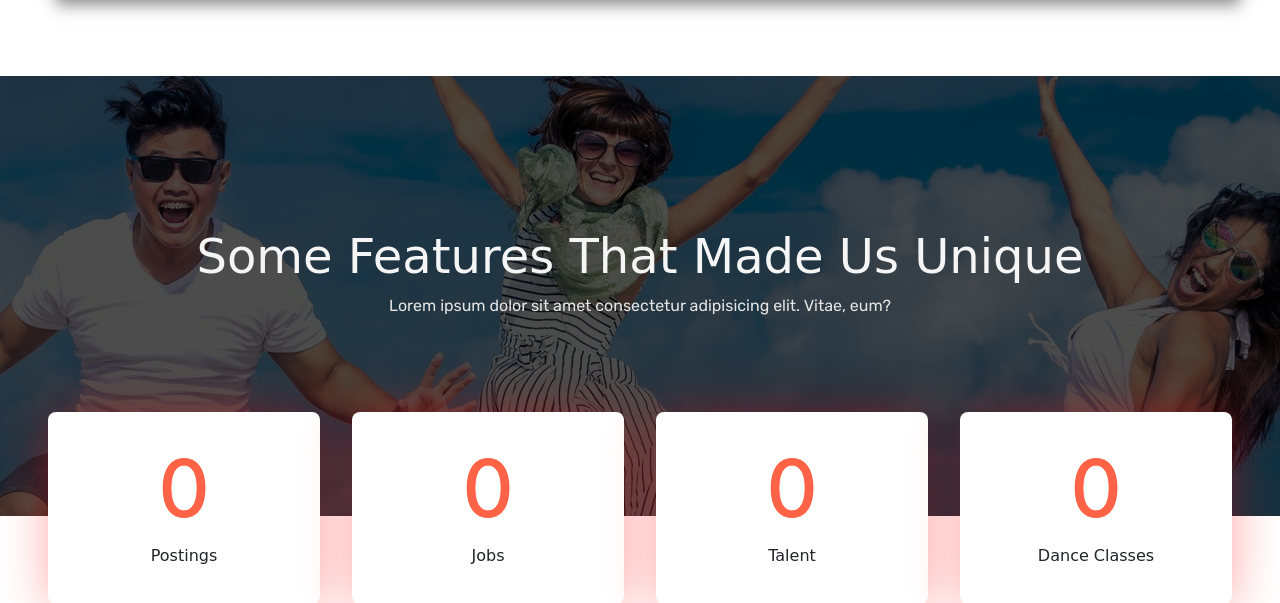
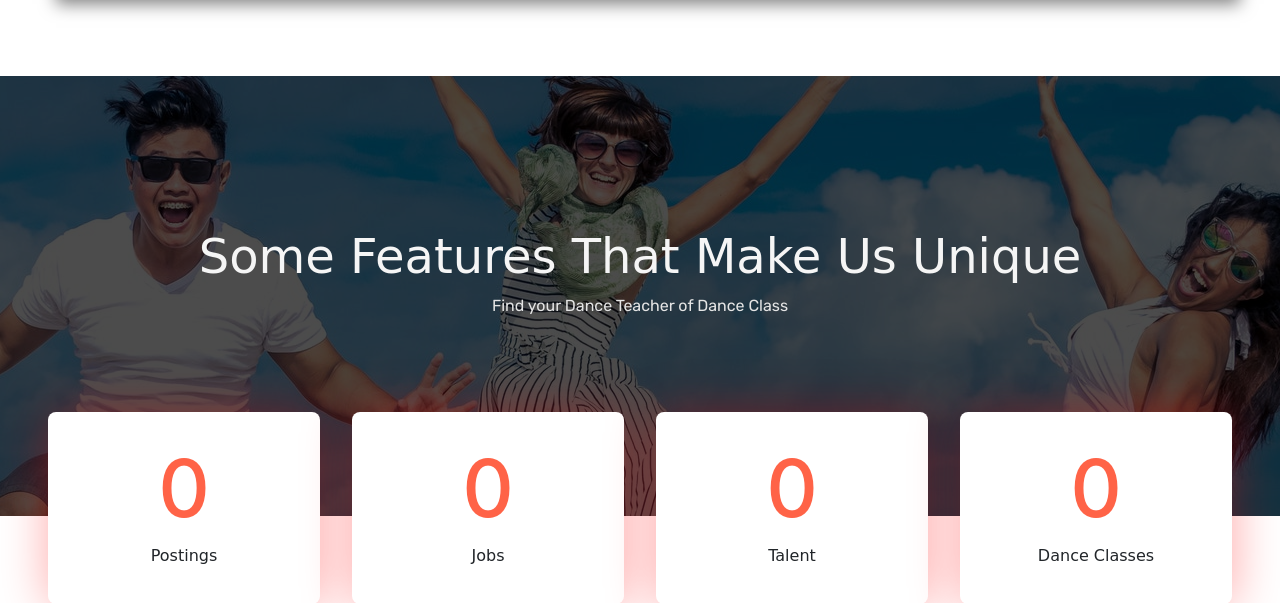
Before and after one commit to dancecentreuk/coviddancersuk, a Django app: page / in a window 1280 px wide. Shown: the part 435-1038 px from the top of the page. Run offline with Django 3.2, Linux system fonts and the light colour scheme; data that the repository does not hold is empty; some libraries are stand-ins or nearby versions; some web fonts are replaced.

Commit message:
updated index 24

```diff
--- a/pages/templates/pages/index.html
+++ b/pages/templates/pages/index.html
@@ -115,8 +115,8 @@
             <div class="cover">
                 <div class="overlay"></div>
                 <div class="content text-center">
-                    <h1>Some Features That Made Us Unique</h1>
-                    <p>Lorem ipsum dolor sit amet consectetur adipisicing elit. Vitae, eum?</p>
+                    <h1>Some Features That Make Us Unique</h1>
+                    <p>Find your Dance Teacher of Dance Class</p>
                 </div>
             </div>
             <div class="container-fluid text-center">
```
